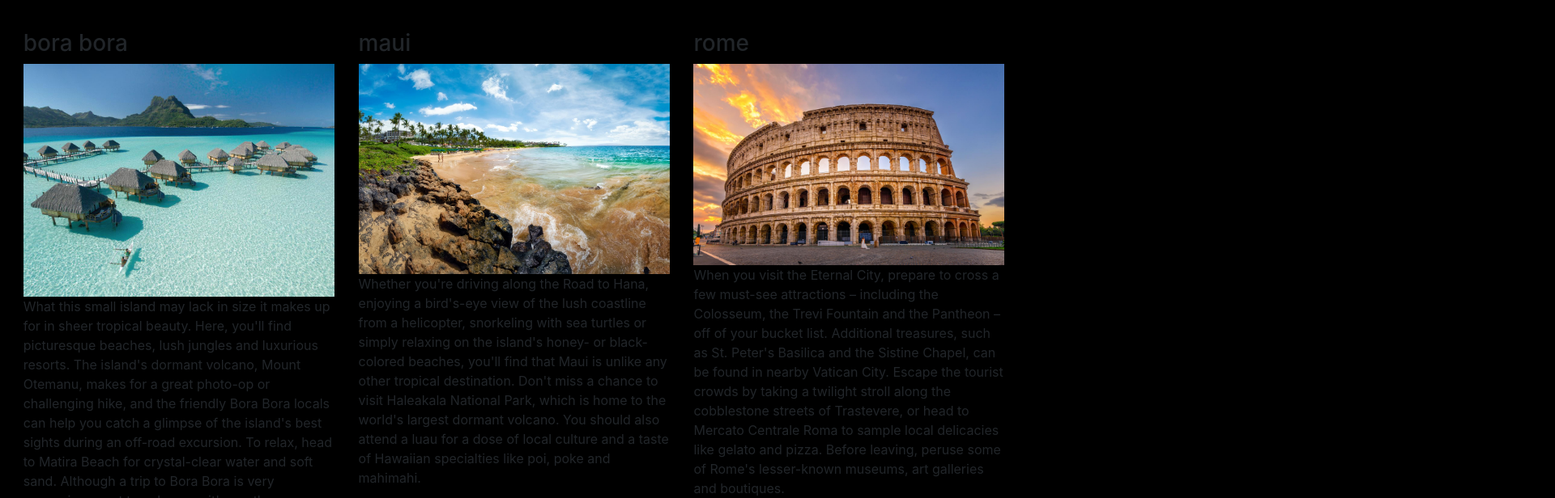
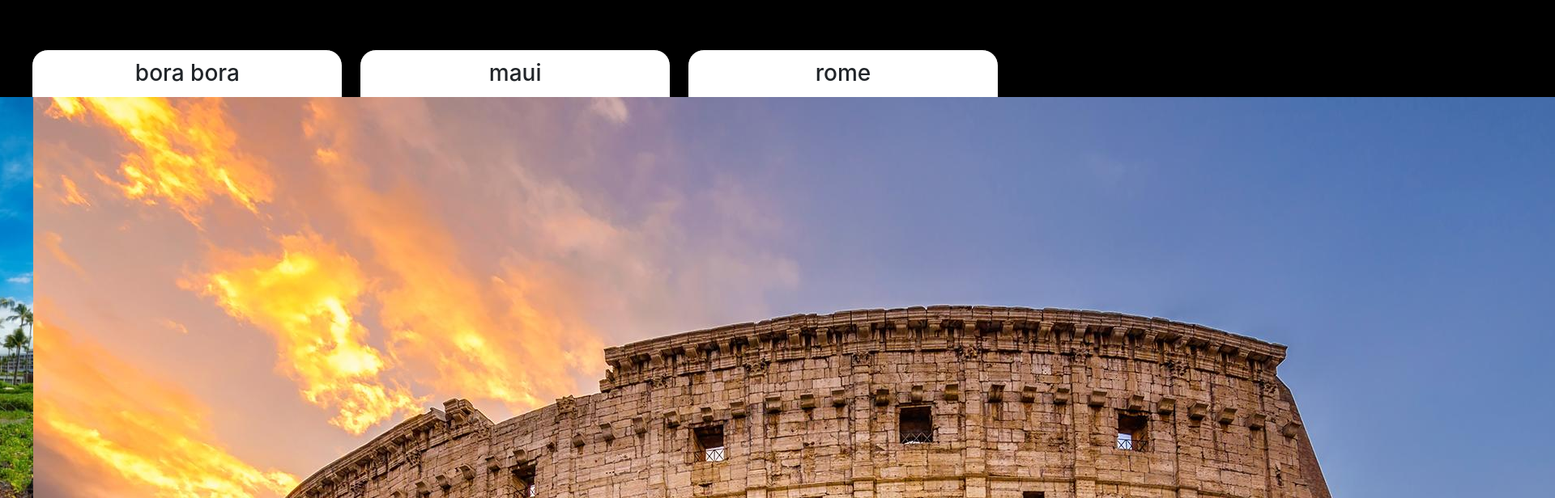
Before and after one commit to edgarcltop/travel_app, a React (Create React App) app: page / in a window 1280 px wide. Shown: the part 780-1396 px from the top of the page at 81% size, 1920 px wide, since content can reach past the window. Built offline with nearby package versions, Linux system fonts and the light colour scheme.

Commit message:
offers cards with grid

```diff
--- a/src/scss/layout/_offers.scss
+++ b/src/scss/layout/_offers.scss
@@ -4,19 +4,42 @@
   grid-row: 2;
   grid-column: 1/3;
   /*  */
-    ul {
-    padding-inline-start: 0;
-    display:flex;
-    flex-wrap: wrap;
-    flex-direction: row;
-    justify-content: space-around;
-  }
-    img {
-      width: 100%;
-    }
-    &-item {
+  .offers-list {
+    padding: 3vh 2vw;
+    display: grid;
+    grid-template-columns: repeat(auto-fit, minmax(350px, 3fr));
+    gap: 3vh;
+    // border-radius: 20px;
+    // border: 1px solid black;
+    // background-color: white;
+
+    .offers-item {
       width: 24rem;
-      margin-left: .5rem;
-      margin-right: .5rem;
+      // margin-left: 0.5rem;
+      // margin-right: 0.5rem;
+      display: flex;
+      flex-direction: column;
+      align-items: center;
+      border-radius: 20px;
+      border: 1px solid black;
+      background-color: white;
+      h3 {
+        margin: 1.5vh 0;
+        text-align: center;
+      }
+      .img-container {
+        width: 100%;
+        height: 20rem;
+        img {
+          width: 100%;
+          height: 100%;
+          object-fit: cover;
+        }
+      }
+      p {
+        text-align: justify;
+        margin: 2vh 1vw;
+      }
     }
   }
+}
```
